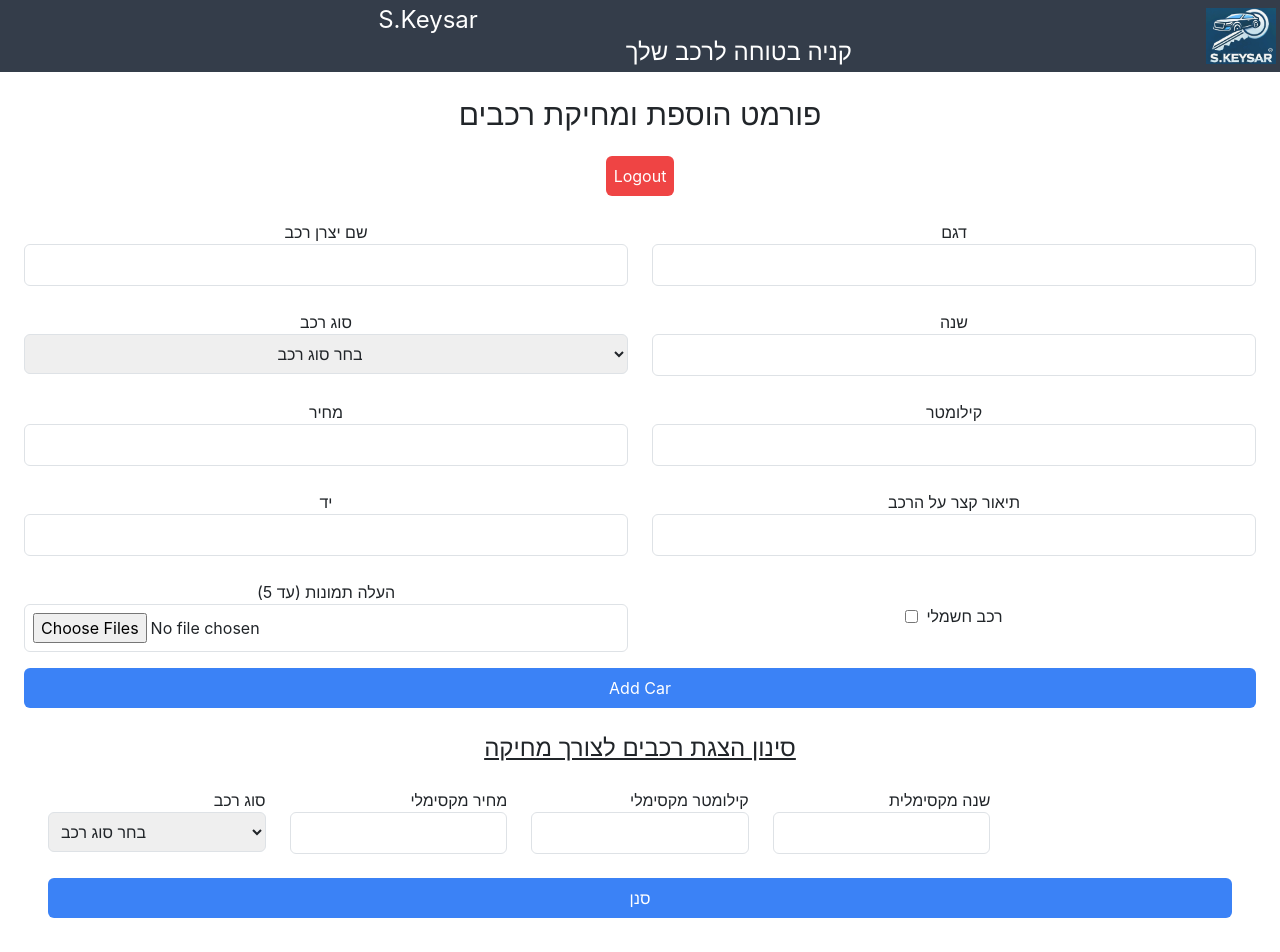
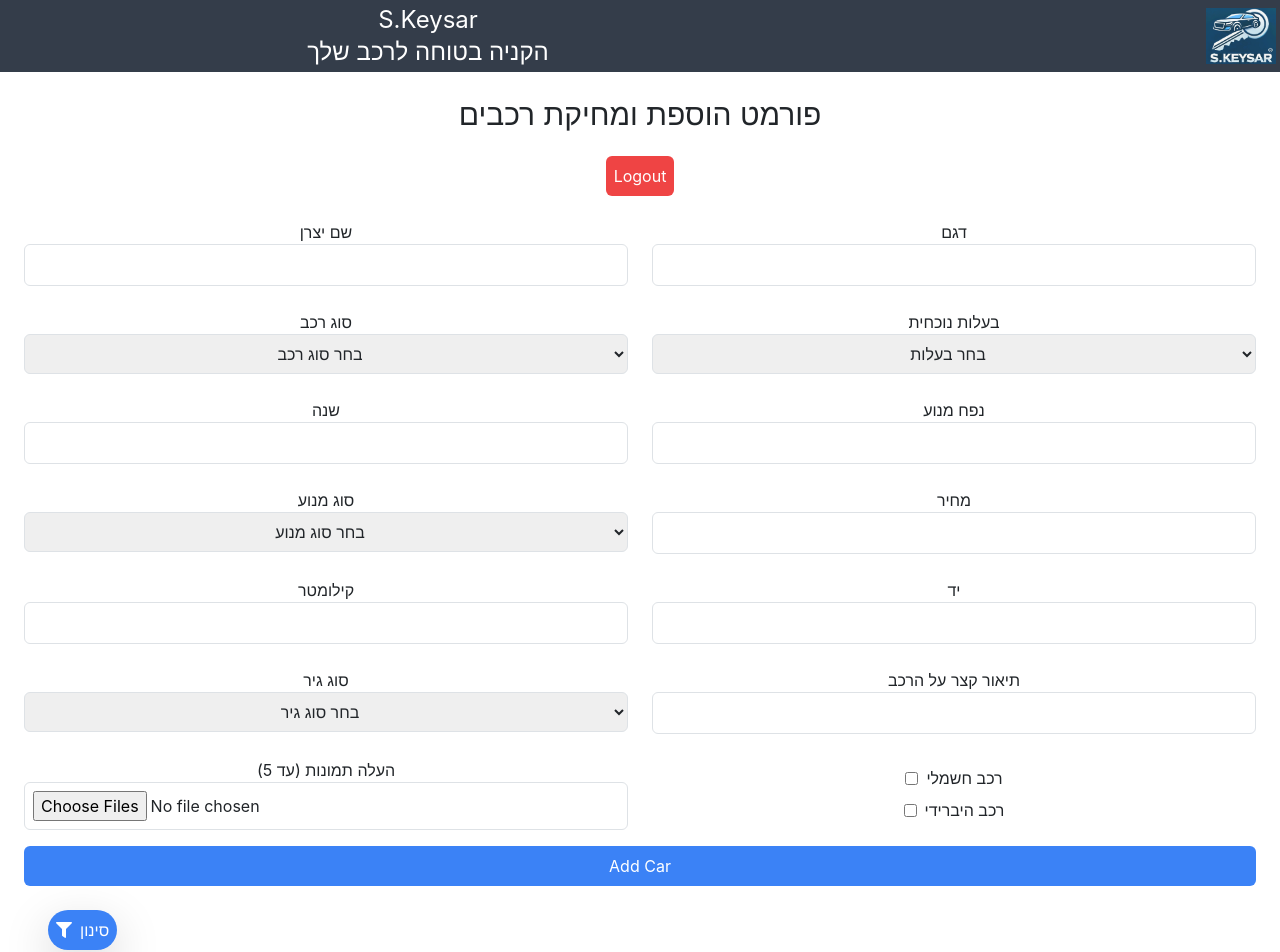
Before and after one commit to Orikeysar/S.Keysar_Cars_Show, a React (Create React App) app: page /AdminAddCars in a window 1280 px wide. Shown: the top 952 px of the page. Built offline with nearby package versions, Linux system fonts and the light colour scheme; no server answers; the database is empty.

Commit message:
car first change for customer.
add car parameters
add filters in open div
change car prsenting.

```diff
--- a/package.json
+++ b/package.json
@@ -12,6 +12,7 @@
     "react": "^18.3.1",
     "react-bootstrap": "^2.10.4",
     "react-dom": "^18.3.1",
+    "react-icons": "^5.2.1",
     "react-router-dom": "^6.25.1",
     "react-scripts": "5.0.1",
     "web-vitals": "^2.1.4"
@@ -42,7 +43,6 @@
   },
   "description": "This project was bootstrapped with [Create React App](https://github.com/facebook/create-react-app).",
   "main": "tailwind.config.js",
-  "devDependencies": {},
   "repository": {
     "type": "git",
     "url": "s.keysar-app"
--- a/src/components/AddCarForm.js
+++ b/src/components/AddCarForm.js
@@ -1,38 +1,68 @@
 // src/components/AddCarForm.js
-import React, { useState } from 'react';
-import { db, storage } from '../firebase.config';
-import {
-  ref,
-  uploadBytesResumable,
-  getDownloadURL,
-} from 'firebase/storage';
-import { collection, addDoc, serverTimestamp } from 'firebase/firestore';
-import { v4 as uuidv4 } from 'uuid';
-import Spinner from './Spinner';
+import React, { useState } from "react";
+import { db, storage } from "../firebase.config";
+import { ref, uploadBytesResumable, getDownloadURL } from "firebase/storage";
+import { collection, addDoc, serverTimestamp } from "firebase/firestore";
+import { v4 as uuidv4 } from "uuid";
+import Spinner from "./Spinner";
 
 const AddCarForm = ({ onAdd }) => {
   const [loading, setLoading] = useState(false);
   const [formData, setFormData] = useState({
-    make: '',
-    model: '',
-    year: '',
-    price: '',
-    kilometer: '',
-    description: '',
-    hand: '',
-    kind: '',
+    make: "",
+    model: "",
+    EngineCapacity: "",
+    Gear: "",
+    Ownershep: "",
+    EngineKind: "",
+    year: "",
+    price: "",
+    kilometer: "",
+    description: "",
+    hand: "",
+    kind: "",
     images: [],
     isElectric: false,
+    isHybrid: false,
   });
-  const [error, setError] = useState('');
+  const [error, setError] = useState("");
 
   const handleSubmit = async (e) => {
     e.preventDefault();
     setLoading(true);
-    const { make, model, year, price, kilometer, description, hand, kind, images, isElectric } = formData;
+    const {
+      make,
+      model,
+      year,
+      price,
+      kilometer,
+      description,
+      hand,
+      kind,
+      images,
+      isElectric,
+      isHybrid,
+      EngineCapacity,
+      Gear,
+      Ownershep,
+      EngineKind,
+    } = formData;
 
-    if (!make || !model || !year || !price || !kilometer || !description || !hand || !kind) {
-      setError('נא מלא את כל הפרמטרים');
+    if (
+      !make ||
+      !model ||
+      !year ||
+      !price ||
+      !kilometer ||
+      !description ||
+      !hand ||
+      !kind ||
+      !EngineCapacity ||
+      !Gear ||
+      !Ownershep ||
+      !EngineKind
+    ) {
+      setError("נא מלא את כל הפרמטרים");
       setLoading(false);
       return;
     }
@@ -45,6 +75,10 @@ const AddCarForm = ({ onAdd }) => {
       const carData = {
         make,
         model,
+        EngineCapacity,
+        Gear,
+        Ownershep,
+        EngineKind,
         year,
         price,
         kilometer,
@@ -52,42 +86,52 @@ const AddCarForm = ({ onAdd }) => {
         hand,
         kind,
         isElectric,
+        isHybrid,
         carImages: uploadedImages,
         timestamp: serverTimestamp(),
       };
 
-      await addDoc(collection(db, 'cars'), carData);
+      await addDoc(collection(db, "cars"), carData);
       setFormData({
-        make: '',
-        model: '',
-        year: '',
-        price: '',
-        kilometer: '',
-        description: '',
-        hand: '',
-        kind: '',
+        make: "",
+        model: "",
+        EngineCapacity: "",
+        Gear: "",
+        Ownershep: "",
+        EngineKind: "",
+        year: "",
+        price: "",
+        kilometer: "",
+        description: "",
+        hand: "",
+        kind: "",
         images: [],
         isElectric: false,
+        isHybrid: false,
       });
-      setError('');
+      setError("");
       setLoading(false);
       window.location.reload();
     } catch (e) {
-      console.error('Error adding document: ', e);
+      console.error("Error adding document: ", e);
       setLoading(false);
     }
   };
-
+  //העלאת תמונה  לסטורג
   const handleImageUpload = (imageFile) => {
     return new Promise((resolve, reject) => {
-      const storageRef = ref(storage, `carimages/${uuidv4()}-${imageFile.name}`);
+      const storageRef = ref(
+        storage,
+        `carimages/${uuidv4()}-${imageFile.name}`
+      );
       const uploadTask = uploadBytesResumable(storageRef, imageFile);
 
       uploadTask.on(
-        'state_changed',
+        "state_changed",
         (snapshot) => {
-          const progress = (snapshot.bytesTransferred / snapshot.totalBytes) * 100;
-          console.log('Upload is ' + progress + '% done');
+          const progress =
+            (snapshot.bytesTransferred / snapshot.totalBytes) * 100;
+          console.log("Upload is " + progress + "% done");
         },
         (error) => {
           reject(error);
@@ -110,7 +154,7 @@ const AddCarForm = ({ onAdd }) => {
     const { id, value, checked, type } = e.target;
     setFormData((prevState) => ({
       ...prevState,
-      [id]: type === 'checkbox' ? checked : value,
+      [id]: type === "checkbox" ? checked : value,
     }));
   };
 
@@ -119,11 +163,15 @@ const AddCarForm = ({ onAdd }) => {
   }
 
   return (
-    <form onSubmit={handleSubmit} className="space-y-4" encType="multipart/form-data">
+    <form
+      onSubmit={handleSubmit}
+      className="space-y-4"
+      encType="multipart/form-data"
+    >
       {error && <p className="text-red-500 text-center">{error}</p>}
       <div className="grid grid-cols-1 md:grid-cols-2 gap-4">
         <div>
-          <label className="block text-center">שם יצרן רכב</label>
+          <label className="block text-center ">שם יצרן</label>
           <input
             type="text"
             id="make"
@@ -151,12 +199,25 @@ const AddCarForm = ({ onAdd }) => {
             className="p-2 border rounded w-full text-center"
           >
             <option value="">בחר סוג רכב</option>
-            <option value="קרוסוברים">קרוסוברים</option>
-            <option value="משפחתיים">משפחתיים</option>
-            <option value="ג'יפים">ג'יפים</option>
-            <option value="קטנים">קטנים</option>
-            <option value="מנהלים">מנהלים</option>
-            <option value="+מקומות 7">+מקומות 7</option>
+            <option value="מיני">מיני</option>
+            <option value="משפחתי">משפחתי</option>
+            <option value="קרוסאובר">קרוסאובר</option>
+            <option value="7 מקומות">7 מקומות</option>
+          </select>
+        </div>
+        <div>
+          <label className="block text-center">בעלות נוכחית</label>
+          <select
+            id="Ownershep"
+            value={formData.Ownershep}
+            onChange={handleChange}
+            className="p-2 border rounded w-full text-center"
+          >
+            <option value="">בחר בעלות</option>
+            <option value="פרטית">פרטית</option>
+            <option value="ליסינג">ליסינג</option>
+            <option value="השכרה">השכרה</option>
+            <option value="חברה">חברה</option>
           </select>
         </div>
         <div>
@@ -169,6 +230,31 @@ const AddCarForm = ({ onAdd }) => {
             className="p-2 border rounded w-full text-center"
           />
         </div>
+        <div>
+          <label className="block text-center">נפח מנוע</label>
+          <input
+            type="number"
+            id="EngineCapacity"
+            value={formData.EngineCapacity}
+            onChange={handleChange}
+            className="p-2 border rounded w-full text-center"
+          />
+        </div>
+        <div>
+          <label className="block text-center">סוג מנוע</label>
+          <select
+            id="EngineKind"
+            value={formData.EngineKind}
+            onChange={handleChange}
+            className="p-2 border rounded w-full text-center"
+          >
+            <option value="">בחר סוג מנוע</option>
+            <option value="בנזין">בנזין</option>
+            <option value="דיזל">דיזל</option>
+
+          </select>
+        </div>
+
         <div>
           <label className="block text-center">מחיר</label>
           <input
@@ -200,6 +286,21 @@ const AddCarForm = ({ onAdd }) => {
           />
         </div>
         <div>
+          <label className="block text-center"> סוג גיר</label>
+          <select
+            id="Gear"
+            value={formData.Gear}
+            onChange={handleChange}
+            className="p-2 border rounded w-full text-center"
+          >
+            <option value="">בחר סוג גיר</option>
+            <option value="ידני">ידני</option>
+            <option value="אוטומט">אוטומט</option>
+            <option value="טיפטרוניק">טיפטרוניק</option>
+            <option value="רובוטית/רציפה">רובוטית/רציפה</option>
+          </select>
+        </div>
+        <div>
           <label className="block text-center">תיאור קצר על הרכב</label>
           <input
             type="text"
@@ -220,7 +321,8 @@ const AddCarForm = ({ onAdd }) => {
             accept="image/*"
           />
         </div>
-        <div className="flex items-center justify-center">
+        <div >
+        <div className="flex items-center justify-center m-2">
           <input
             type="checkbox"
             id="isElectric"
@@ -230,8 +332,23 @@ const AddCarForm = ({ onAdd }) => {
           />
           <label className="block">רכב חשמלי</label>
         </div>
+
+        <div className="flex items-center justify-center m-2">
+          <input
+            type="checkbox"
+            id="isHybrid"
+            checked={formData.isHybrid}
+            onChange={handleChange}
+            className="mr-2"
+          />
+          <label className="block">רכב היברידי</label>
+        </div>
+        </div>
       </div>
-      <button type="submit" className="p-2 bg-blue-500 text-white rounded w-full">
+      <button
+        type="submit"
+        className="p-2 bg-blue-500 text-white rounded w-full"
+      >
         Add Car
       </button>
     </form>
--- a/src/components/CarItem.js
+++ b/src/components/CarItem.js
@@ -1,13 +1,23 @@
-import React, { useState } from 'react';
-import Carousel from 'react-bootstrap/Carousel';
-import Modal from 'react-bootstrap/Modal';
-import 'bootstrap/dist/css/bootstrap.min.css'; // Import bootstrap CSS
-import { useLocation } from 'react-router-dom';
+import React, { useState } from "react";
+import Carousel from "react-bootstrap/Carousel";
+import Modal from "react-bootstrap/Modal";
+import "bootstrap/dist/css/bootstrap.min.css"; // Import bootstrap CSS
+import { useLocation } from "react-router-dom";
+import {
+  FaCarSide,
+  FaCalendarAlt,
+  FaHandPaper,
+  FaChevronDown,
+  FaChevronUp,
+} from "react-icons/fa";
+import { Collapse, Button } from "react-bootstrap";
 
 const CarItem = ({ car, handleDeleteCar }) => {
   const [showModal, setShowModal] = useState(false);
-  const [modalImage, setModalImage] = useState('');
+  const [modalImage, setModalImage] = useState("");
   const location = useLocation();
+  //פתיחת פרטים נוספים.
+  const [open, setOpen] = useState(false);
 
 
   const handleImageClick = (image) => {
@@ -21,7 +31,7 @@ const CarItem = ({ car, handleDeleteCar }) => {
   if (car.carImages && Array.isArray(car.carImages)) {
     car.carImages?.forEach((image, index) => {
       carouselItems.push(
-        <Carousel.Item key={index}>
+        <Carousel.Item key={`${image}-${index}`}>
           <img
             src={image}
             alt={`Slide ${index}`}
@@ -34,41 +44,103 @@ const CarItem = ({ car, handleDeleteCar }) => {
   }
 
   return (
-    <div key={car._id} className="max-w-sm rounded overflow-hidden shadow-lg bg-white relative border border-gray-300 text-right">
-      <Carousel>
-        {carouselItems}
-      </Carousel>
+    <div
+      key={car._id}
+      className="max-w-sm rounded overflow-hidden shadow-lg bg-white relative border border-gray-300 text-right"
+    >
+      <Carousel>{carouselItems}</Carousel>
       {car.isElectric && (
         <div className="absolute top-0 right-0 bg-green-500 opacity-65 text-white px-3 py-2 text-s font-bold ">
           רכב חשמלי
         </div>
       )}
+      {car.isHybrid && (
+        <div className="absolute top-0 right-0 bg-green-500 opacity-65 text-white px-3 py-2 text-s font-bold ">
+          רכב היברידי
+        </div>
+      )}
       <div className="p-4">
         <div className="flex justify-between items-center mb-2">
-          <h3 className="text-xl font-bold text-gray-800">{car.make} {car.model}</h3>
-          <span className="text-red-500 text-lg font-semibold">₪{car.price}</span>
+          <h3 className="text-xl font-bold text-gray-800">
+            {car.make} {car.model}
+          </h3>
         </div>
-        <div className="text-gray-600 mb-2">
+        <div className="text-gray-600 mb-4 mt-4 bg-gray-50 rounded-full border p-2  ">
+          <div className="flex items-center justify-between mb-1">
+            <div className="flex items-center">
+              <span> {car.kilometer.toLocaleString()}</span>
+              <FaCarSide className="w-4 h-4 text-gray-500 ml-1" />
+            </div>
+
+            <div className="flex items-center">
+              <span>{car.hand} יד</span>
+              <FaHandPaper className="w-4 h-4 text-gray-500 ml-1" />
+            </div>
+
+            <div className="flex items-center">
+              <span>{car.year}</span>
+              <FaCalendarAlt className="w-4 h-4 text-gray-500 ml-1" />
+            </div>
+          </div>
+        </div>
+        <div>
+          <Button
+            onClick={() => setOpen(!open)}
+            aria-controls="collapse-text"
+            aria-expanded={open}
+            variant="link"
+            className="text-gray-600 flex items-center"
+          >
+            <span>
+              {open ? (
+                <FaChevronUp className="ml-1 " />
+              ) : (
+                <FaChevronDown className="ml-1" />
+              )}
+            </span>
+            פרטים נוספים
+          </Button>
+          <Collapse in={open}>
+            <div id="collapse-text" className="mb-4">
+              {/* כאן תוסיף את פרטי המכונית הנוספים */}
               <div className="flex items-center justify-end mb-1">
-            <span>שנה: {car.year}</span>
-            <svg className="w-4 h-4 text-gray-500 ml-1" fill="none" stroke="currentColor" viewBox="0 0 24 24" xmlns="http://www.w3.org/2000/svg"><path strokeLinecap="round" strokeLinejoin="round" strokeWidth="2" d="M8 6h13M8 12h13M8 18h13M3 6h.01M3 12h.01M3 18h.01"></path></svg>
+                בעלות נוחכית:  {car.Ownershep}
               </div>
               <div className="flex items-center justify-end mb-1">
-            <span>קילומטר: {car.kilometer}</span>
-            <svg className="w-4 h-4 text-gray-500 ml-1" fill="none" stroke="currentColor" viewBox="0 0 24 24" xmlns="http://www.w3.org/2000/svg"><path strokeLinecap="round" strokeLinejoin="round" strokeWidth="2" d="M4 19h16M4 10l6-6m0 0l6 6m-6-6v6"></path></svg>
+               נפח מנוע:  {car.EngineCapacity}
               </div>
               <div className="flex items-center justify-end mb-1">
-            <span>יד: {car.hand}</span>
-            <svg className="w-4 h-4 text-gray-500 ml-1" fill="none" stroke="currentColor" viewBox="0 0 24 24" xmlns="http://www.w3.org/2000/svg"><path strokeLinecap="round" strokeLinejoin="round" strokeWidth="2" d="M13 17l-1-1-4 4m1-4H3v4m13-4h6m-1-4H3m9-8h-2l2-2m-2 2v6m9-6l-2-2m2 2h-6m-1 12v-4m4 4v-4"></path></svg>
+                סוג מנוע:  {car.EngineKind}
+              </div>
+              <div className="flex items-center justify-end mb-1 ">
+                גיר:  {car.Gear}
               </div>
               <div className="flex items-center justify-end mb-1">
-            <span>סוג: {car.kind}</span>
+                {" "}
+                סוג:  {car.kind}
               </div>
+              {car.isElectric && (
+                <div className="flex items-center justify-center mb-1 rounded font-bold text-white bg-green-400">
+                  רכב זה חשמלי{" "}
                 </div>
-        <div className="bg-gray-100 rounded-full p-2 mb-4">
+              )}
+              {car.isHybrid && (
+                <div className="flex items-center justify-center mb-1 rounded font-bold text-white bg-green-400">
+                  רכב זה היברידי{" "}
+                </div>
+              )}
+
+              {/* תוכל להוסיף כל פרטים נוספים שתרצה כאן */}
+            </div>
+          </Collapse>
+        </div>
+        <div className="border rounded-md p-2 mb-4">
           <p className="text-gray-700 text-base">{car.description}</p>
         </div>
-        {location.pathname === '/AdminAddCars' && (
+        <div className="text-red-500 text-2xl font-semibold text-center underline blink">
+          ₪{car.price.toLocaleString()}
+        </div>{" "}
+        {location.pathname === "/AdminAddCars" && (
           <div className="text-center">
             <button
               onClick={() => handleDeleteCar(car.id)}
@@ -83,23 +155,13 @@ const CarItem = ({ car, handleDeleteCar }) => {
       {/* Modal for image popup */}
       <Modal show={showModal} onHide={handleCloseModal} centered>
         <Modal.Header closeButton>
-          <Modal.Title className='text-right'>תמונת {car.make}-{car.model}</Modal.Title>
+          <Modal.Title className="text-right">
+            תמונת {car.make}-{car.model}
+          </Modal.Title>
         </Modal.Header>
         <Modal.Body>
-        if (car.carImages && Array.isArray(car.carImages)) {
-    car.carImages?.forEach((image, index) => {
-      carouselItems.push(
-        <Carousel.Item key={index}>
-          <img
-            src={image}
-            alt={`Slide ${index}`}
-            className="w-full h-64 object-cover cursor-pointer"
-            onClick={() => handleImageClick(image)}
-          />
-        </Carousel.Item>
-      )
-    })
-  }
+
+        <Carousel>{carouselItems}</Carousel>
         </Modal.Body>
       </Modal>
     </div>
--- a/src/components/Filter.js
+++ b/src/components/Filter.js
@@ -1,39 +1,48 @@
 import React, { useState } from 'react';
+import { FaFilter } from 'react-icons/fa';
 
 const Filter = ({ onFilter }) => {
   const [kind, setKind] = useState('');
   const [maxPrice, setMaxPrice] = useState('');
   const [maxKilometer, setMaxKilometer] = useState('');
   const [maxYear, setMaxYear] = useState('');
+  const [showFilter, setShowFilter] = useState(false);
 
   const handleFilter = () => {
     onFilter({ kind, maxPrice, maxKilometer, maxYear });
-  };
+  }
 
   return (
     <div className="p-4">
+      <button
+        onClick={() => setShowFilter(!showFilter)}
+        className=" flex items-center justify-center p-2 bg-blue-500 text-white rounded-full shadow-lg z-0"
+      >
+        <FaFilter className="mr-2" />
+        סינון
+      </button>
+      {showFilter && (
+        <div className="mt-4">
           <div>
-        <p className="text-2xl underline mb-4 text-center">סינון הצגת רכבים לצורך מחיקה</p>
+            <p className="text-2xl underline mb-4 text-center">סינון רכבים </p>
           </div>
           <div className="grid grid-cols-1 md:grid-cols-5 gap-4 mb-4">
             <div className="col-span-1 md:col-span-1">
-          <label className="block text-right">סוג רכב</label>
+              <label className="block text-right">:סוג רכב</label>
               <select
                 value={kind}
                 onChange={(e) => setKind(e.target.value)}
-            className="p-2 border rounded w-full"
+                className="p-2 border rounded w-full text-right"
               >
-            <option value="">בחר סוג רכב</option>
-            <option value="קרוסוברים">קרוסוברים</option>
-            <option value="משפחתיים">משפחתיים</option>
-            <option value="ג'יפים">ג'יפים</option>
-            <option value="קטנים">קטנים</option>
-            <option value="מנהלים">מנהלים</option>
-            <option value="+מקומות 7">+מקומות 7</option>
+                <option className=" text-right" value="">בחר סוג רכב</option>
+                <option className=" text-right" value="מיני">מיני</option>
+                <option className=" text-right"  value="משפחתי">משפחתי</option>
+                <option className=" text-right" value="קרוסאובר">קרוסאובר</option>
+                <option className=" text-right" value="7 מקומות">7 מקומות</option>
               </select>
             </div>
             <div className="col-span-1 md:col-span-1">
-          <label className="block text-right">מחיר מקסימלי</label>
+              <label className="block text-right">עד מחיר: </label>
               <input
                 type="number"
                 value={maxPrice}
@@ -50,7 +59,8 @@ const Filter = ({ onFilter }) => {
                 className="p-2 border rounded w-full"
               />
             </div>
-        <div className="col-span-1 md:col-span-1">
+            {/* חיפןש לפי שנה מקסימלית */}
+            {/* <div className="col-span-1 md:col-span-1">
               <label className="block text-right">שנה מקסימלית</label>
               <input
                 type="number"
@@ -58,15 +68,16 @@ const Filter = ({ onFilter }) => {
                 onChange={(e) => setMaxYear(e.target.value)}
                 className="p-2 border rounded w-full"
               />
+            </div> */}
           </div>
-
-      </div>
-      <div className="col-span-1 md:col-span-1 flex items-center ">
+          <div className="col-span-1 md:col-span-1 flex items-center">
             <button onClick={handleFilter} className="p-2 bg-blue-500 text-white rounded w-full">
               סנן
             </button>
           </div>
         </div>
+      )}
+    </div>
   );
 };
 
--- a/src/components/Layout.js
+++ b/src/components/Layout.js
@@ -8,7 +8,7 @@ const Layout = ({ children }) => {
 
         <div className="w-2/3 flex flex-col justify-start items-start">
           <h1 className="text-2xl w-full text-center">S.Keysar</h1>
-          <h1 className="text-2xl w-full text-right">קניה בטוחה לרכב שלך</h1>
+          <h1 className="text-2xl w-full text-center">הקניה בטוחה לרכב שלך</h1>
         </div>
         <div className="w-1/3 flex justify-end">
           <img src={Logo} alt="S.Keysar Logo" className=" h-14"/>
--- a/src/firebase.config.js
+++ b/src/firebase.config.js
@@ -4,6 +4,7 @@ import { getAnalytics } from "firebase/analytics";
 import { getFirestore } from "firebase/firestore"
 import { getAuth } from 'firebase/auth';
 import { getStorage } from 'firebase/storage';
+
 // TODO: Add SDKs for Firebase products that you want to use
 // https://firebase.google.com/docs/web/setup#available-libraries
 
```
Also changed, not shown: src/index.css (+15 -0 lines), public/manifest.json, src/logo.svg (deleted), 1 other file (tests, documents, lock files or other folders). Lines whose indentation alone changed are shown as unchanged.
